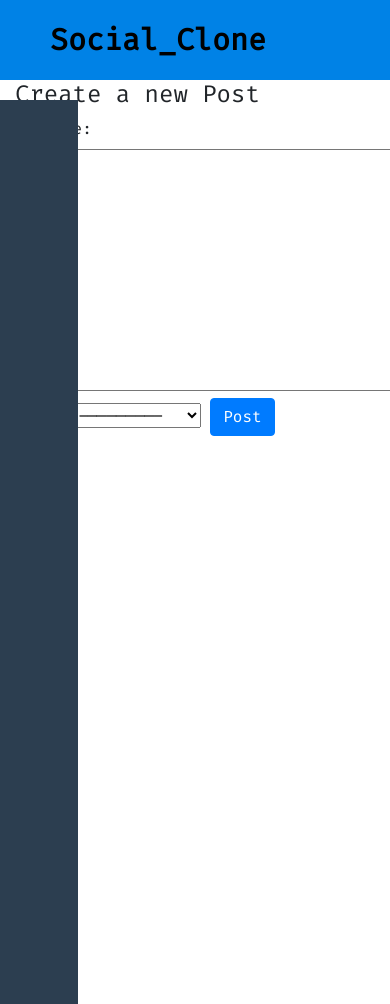
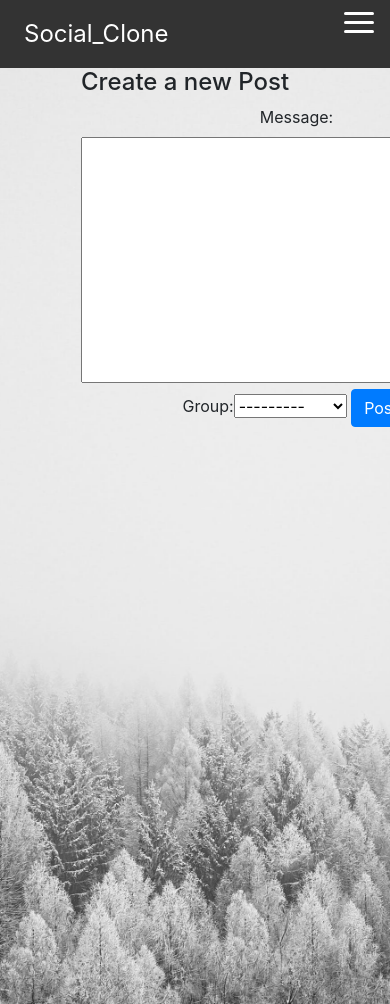
Before and after one commit to MSzymansky/MWeb, a Django app: page /posts/new/ in a window 390 px wide; the page is wider, and only the part inside the window is pictured. Run offline with Django 3.2, Linux system fonts and the light colour scheme; a user stored in the database is signed in; data comes from the database, SQL or seed files in the repository; both versions use the stored data as it was after the commit; some libraries are stand-ins or nearby versions.

Commit message:
bg/posts

```diff
--- a/Social_clone_project/social_clone/accounts/templates/accounts/login.html
+++ b/Social_clone_project/social_clone/accounts/templates/accounts/login.html
@@ -2,12 +2,14 @@
 
 {% block content %}
 <div class="container">
-  <h1>Login</h1>
+  <div class="form">
+  <h1 style = 'text-align:center'>Login</h1><br>
   <form method="POST">
     {% csrf_token %}
     {{ form }}
     <input type="submit" value="Login" class="btn btn-default">
   </form>
+  </div>
 </div>
 
 {% endblock %}
--- a/Social_clone_project/social_clone/accounts/templates/accounts/signup.html
+++ b/Social_clone_project/social_clone/accounts/templates/accounts/signup.html
@@ -2,12 +2,14 @@
 
 {% block content %}
 <div class="container">
+  <div class="form_1">
   <h1>Sign Up!</h1>
   <form method="POST">
     {% csrf_token %}
     {{ form }}
     <button type="submit" class='btn btn-success' name="button">Sign Up!</button>
   </form>
+  </div>
 </div>
 
 {% endblock %}
--- a/Social_clone_project/social_clone/groups/templates/groups/group_form.html
+++ b/Social_clone_project/social_clone/groups/templates/groups/group_form.html
@@ -1,7 +1,7 @@
 {% extends 'groups/group_base.html' %}
 
 {% block group_content %}
-<h4>Create a new group!</h4>
+<h4 style = 'text-align:center'>Create a new group!</h4>
 
 <form action='{% url 'groups:create' %}' method="post" id='groupForm'>
   {% csrf_token %}
--- /dev/null
+++ b/Social_clone_project/social_clone/static/css/css.css
@@ -0,0 +1,120 @@
+* {
+    box-sizing: border-box;
+}
+
+body {
+    margin: 0;
+    padding: 0;
+}
+/* showcase */
+#showcase{
+  margin: 0;
+  padding: 0;
+  background: url('../image/pexels-photo-3634855.jpeg') no-repeat center/cover;
+  width: 100%;
+  height: 100vh;
+  position: relative;
+  overflow-y: hidden;
+}
+#showcase.mycontent{
+  margin-top: 25vh;
+}
+
+.container{
+  max-width: 1180px;
+  text-align: center;
+  margin: 0 auto;
+  padding: 0 3rem;
+}
+
+
+/* Responsive Nav Bar */
+.navbar {
+    display: flex;
+    position: relative;
+    justify-content: space-between;
+    align-items: center;
+    background-color: #333;
+    color: white;
+}
+
+.brand-title {
+    font-size: 1.5rem;
+    margin: .5rem;
+}
+
+.navbar-links {
+    height: 100%;
+}
+
+.navbar-links ul {
+    display: flex;
+    margin: 0;
+    padding: 0;
+}
+
+.navbar-links li {
+    list-style: none;
+}
+
+.navbar-links li a {
+    display: block;
+    text-decoration: none;
+    color: white;
+    padding: 1rem;
+}
+
+.navbar-links li:hover {
+    background-color: #555;
+}
+
+.toggle-button {
+    position: absolute;
+    top: .75rem;
+    right: 1rem;
+    display: none;
+    flex-direction: column;
+    justify-content: space-between;
+    width: 30px;
+    height: 21px;
+}
+
+.toggle-button .bar {
+    height: 3px;
+    width: 100%;
+    background-color: white;
+    border-radius: 10px;
+}
+
+@media (max-width: 800px) {
+    .navbar {
+        flex-direction: column;
+        align-items: flex-start;
+    }
+
+    .toggle-button {
+        display: flex;
+    }
+
+    .navbar-links {
+        display: none;
+        width: 100%;
+    }
+
+    .navbar-links ul {
+        width: 100%;
+        flex-direction: column;
+    }
+
+    .navbar-links ul li {
+        text-align: center;
+    }
+
+    .navbar-links ul li a {
+        padding: .5rem 1rem;
+    }
+
+    .navbar-links.active {
+        display: flex;
+    }
+}
--- a/Social_clone_project/social_clone/static/css/master.css
+++ /dev/null
@@ -1,110 +0,0 @@
-*{
-  padding: 0;
-  margin: 0;
-  text-transform: none;
-  list-style-type: none;
-  box-sizing: border-box;
-}
-
-body{
-  font-family: 'Fira Code' , sans-serif;
-}
-
-nav{
-background: #0082e6;
-height: 80px;
-width: 100%;
-}
-
-label.logo{
-  color: black;
-  font-size: 35px;
-  line-height: 80px;
-  padding: 0 100px;
-  font-weight: bold;
-}
-
-nav ul{
-  float: right;
-  margin-right: 20px;
-  margin-top: 20px;
-}
-
-nav ul li{
-  display: inline-block;
-  line-height: 80px;
-  margin: 0 5px;
-}
-
-nav ul li a{
-  color: black;
-  font-size: 17px;
-  padding: 7px 6px;
-  border-radius: 3px;
-}
-
-a.active, a:hover{
-  background: #1b9bff;
-  transition: .5s;
-}
-
-.checkbtn{
-  font-size: 30px;
-  color: black;
-  float: right;
-  line-height: 80px;
-  margin-right: 40px
-  cursor: pointer;
-  display: block;
-}
-
-#check{
-  display:none;
-}
-
-@media (max-width: 952px){
-  label.logo{
-    font-size: 30px;
-    padding-left: 50px;
-  }
-  nav ul li a{
-    font-size: 16px;
-
-  }
-}
-@media (max-width: 858px){
-  .checkbtn{
-    display: block;
-
-  }
-  ul{
-    position: fixed;
-    width: 100%;
-    height: 100vh;
-    background: #2c3e50;
-    top: 80px;
-    left: -80%;
-    text-align: center;
-    transition: all .5s;
-  }
-  nav ul li{
-    display: block;
-    margin: 50px 0;
-    line-height: 30px;
-  }
-  nav ul li a{
-    font-size: 20px;
-  }
-  a:hover, a.active{
-    background: none;
-    color: #0082e6;
-  }
-  #check:checked ~ ul{
-    left: 0;
-
-  }
-}
-
-section{
-  background:
-}
--- /dev/null
+++ b/Social_clone_project/social_clone/static/js/js.js
@@ -0,0 +1,28 @@
+const toggleButton = document.getElementsByClassName('toggle-button')[0]
+const navbarLinks = document.getElementsByClassName('navbar-links')[0]
+
+toggleButton.addEventListener('click', () => {
+  navbarLinks.classList.toggle('active')
+})
+
+// Responsive Nav
+$(function() {
+	menu = $('nav ul');
+
+  $('#openup').on('click', function(e) {
+    e.preventDefault(); menu.slideToggle();
+  });
+
+  $(window).resize(function(){
+    var w = $(this).width(); if(w > 480 && menu.is(':hidden')) {
+      menu.removeAttr('style');
+    }
+  });
+
+  $('nav li').on('click', function(e) {
+    var w = $(window).width(); if(w < 480 ) {
+      menu.slideToggle();
+    }
+  });
+  $('.open-menu').height($(window).height());
+});
--- a/Social_clone_project/social_clone/templates/base.html
+++ b/Social_clone_project/social_clone/templates/base.html
@@ -7,43 +7,40 @@
     <meta name="viewport" content="width=device-width, initial-scale=1.0">
     <link rel="stylesheet" href="https://stackpath.bootstrapcdn.com/bootstrap/4.1.3/css/bootstrap.min.css" integrity="sha384-MCw98/SFnGE8fJT3GXwEOngsV7Zt27NXFoaoApmYm81iuXoPkFOJwJ8ERdknLPMO" crossorigin="anonymous">
     <link href="https://fonts.googleapis.com/css2?family=Fira+Code&display=swap" rel="stylesheet">
-    <link rel="stylesheet" href="{% static 'css/master.css' %}">
+    <link rel="stylesheet" href="{% static 'css/css.css' %}">
     <title>Social Clone</title>
   </head>
   <body>
-    <nav>
-      <input type="checkbox" id="check">
-      <label for="check" class = 'checkbtn'>
-        <i class = 'fas fa-bars'></i>
-      </label>
-      <label class = 'logo'>Social_Clone</label>
+    <div id = 'showcase'>
+      <header>
+    <nav class = 'navbar'>
+      <div class='brand-title'>Social_Clone</div>
+      <a class = 'toggle-button'>
+        <span class = 'bar'></span>
+        <span class = 'bar'></span>
+        <span class = 'bar'></span>
+      </a>
+      <div class="navbar-links">
           <ul>
             {% if user.is_authenticated %}
-              <li><a class = 'active' href="{% url 'home' %}">Star Social</a></li>
+              <li><a href="{% url 'home' %}">Home</a></li>
               <li><a href="{% url 'posts:create' %}">Post</a></li>
               <li><a href="{% url 'groups:all' %}">Groups</a></li>
               <li><a href="{% url 'groups:create' %}">Create Group</a></li>
               <li><a href="{% url 'accounts:logout' %}">Log Out</a></li>
             {% else %}
-              <li><a class = 'active' href="{% url 'home' %}">Star Social</a></li>
+              <li><a href="{% url 'home' %}">Home</a></li>
               <li><a href="{% url 'groups:all' %}">Groups</a></li>
               <li><a href="{% url 'accounts:login' %}">Log In</a></li>
               <li><a href="{% url 'accounts:signup' %}">Sign Up</a></li>
             {% endif%}
           </ul>
-
-
     </nav>
-  <section>
-
-  </section>
+  </header>
 <div class="container mycontent">
     {% block content %}
-
     {% endblock %}
     </div>
-
-
-
   </body>
+  <script src="{% static "js/js.js"%}" type="text/javascript" ></script>
 </html>
--- a/Social_clone_project/social_clone/templates/test.html
+++ b/Social_clone_project/social_clone/templates/test.html
@@ -1,6 +1,6 @@
 {% extends 'base.html'%}
 {% block content %}
 
-<h1>You are now logged in!</h1>
+<center><h1>You are now logged in!</h1></center>
 
 {% endblock %}
--- a/Social_clone_project/social_clone/templates/thanks.html
+++ b/Social_clone_project/social_clone/templates/thanks.html
@@ -1,6 +1,6 @@
 {% extends 'base.html'%}
 {% block content %}
 
-<h1>Thank for visiting, come back soon!</h1>
+<center><h1>Thank for visiting, come back soon!</h1></center>
 
 {% endblock %}
```
Also changed, not shown: Social_clone_project/social_clone/posts/templates/posts/_post.html (+18 -17 lines), Social_clone_project/social_clone/posts/templates/posts/post_confirm_delete.html (+11 -9 lines), Social_clone_project/social_clone/accounts/forms.py (line endings or trailing spaces), Social_clone_project/social_clone/alberto-zanetti-I4WSyUKvJ2U-unsplash.jpg (added), Social_clone_project/social_clone/db.sqlite3, Social_clone_project/social_clone/static/image/pexels-photo-3634855.jpeg (added).
